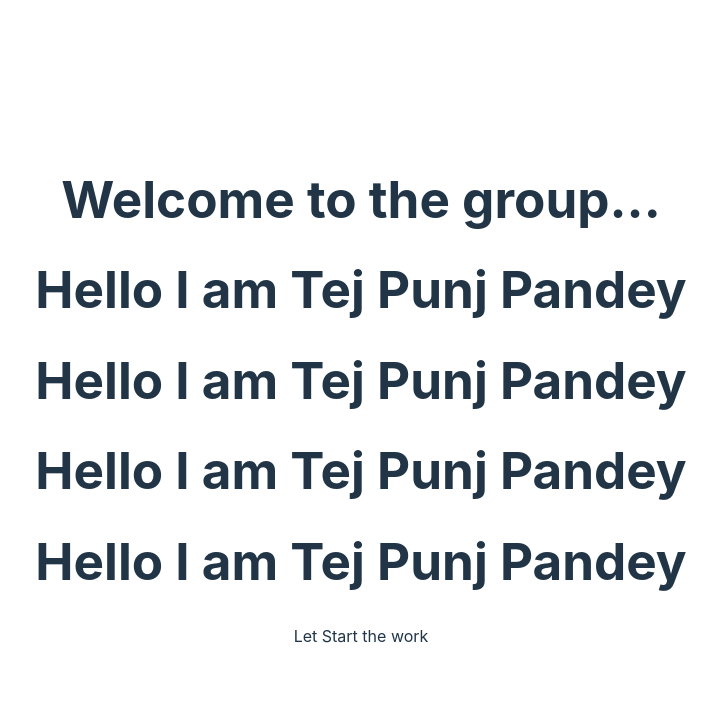
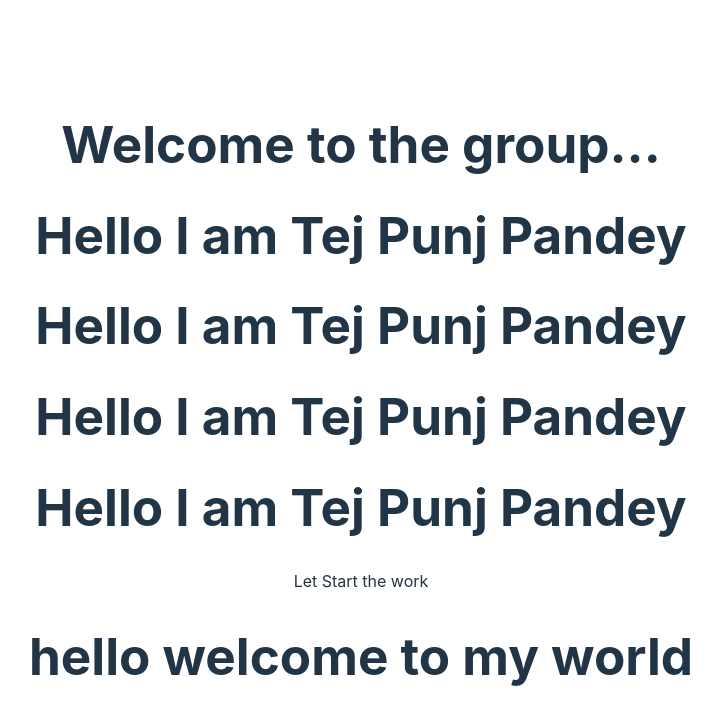
Before and after one commit to guptasonu14/app, a React (Vite) app: page / in a window 1280 px wide. Shown: the top 724 px of the page, without its empty margins (279-1000 px from the left). Built offline with nearby package versions, Linux system fonts and the light colour scheme.

Commit message:
2nd commit

```diff
--- a/src/App.jsx
+++ b/src/App.jsx
@@ -12,6 +12,7 @@ function App() {
      <h1>Hello I am Tej Punj Pandey</h1>
      <h1>Hello I am Tej Punj Pandey</h1>
       <p>Let Start the work</p>
+      <h1>hello welcome to my world</h1>
 
 
     </>
```
